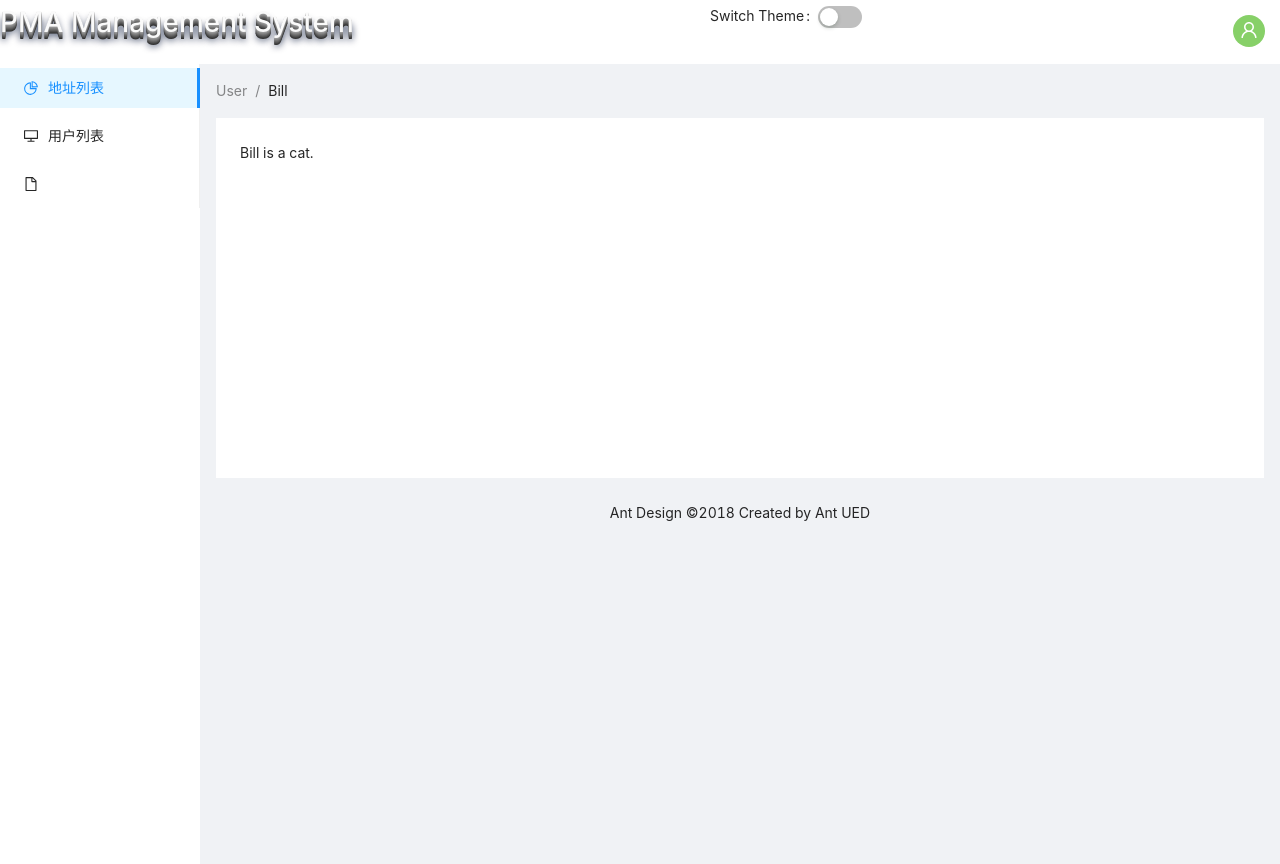
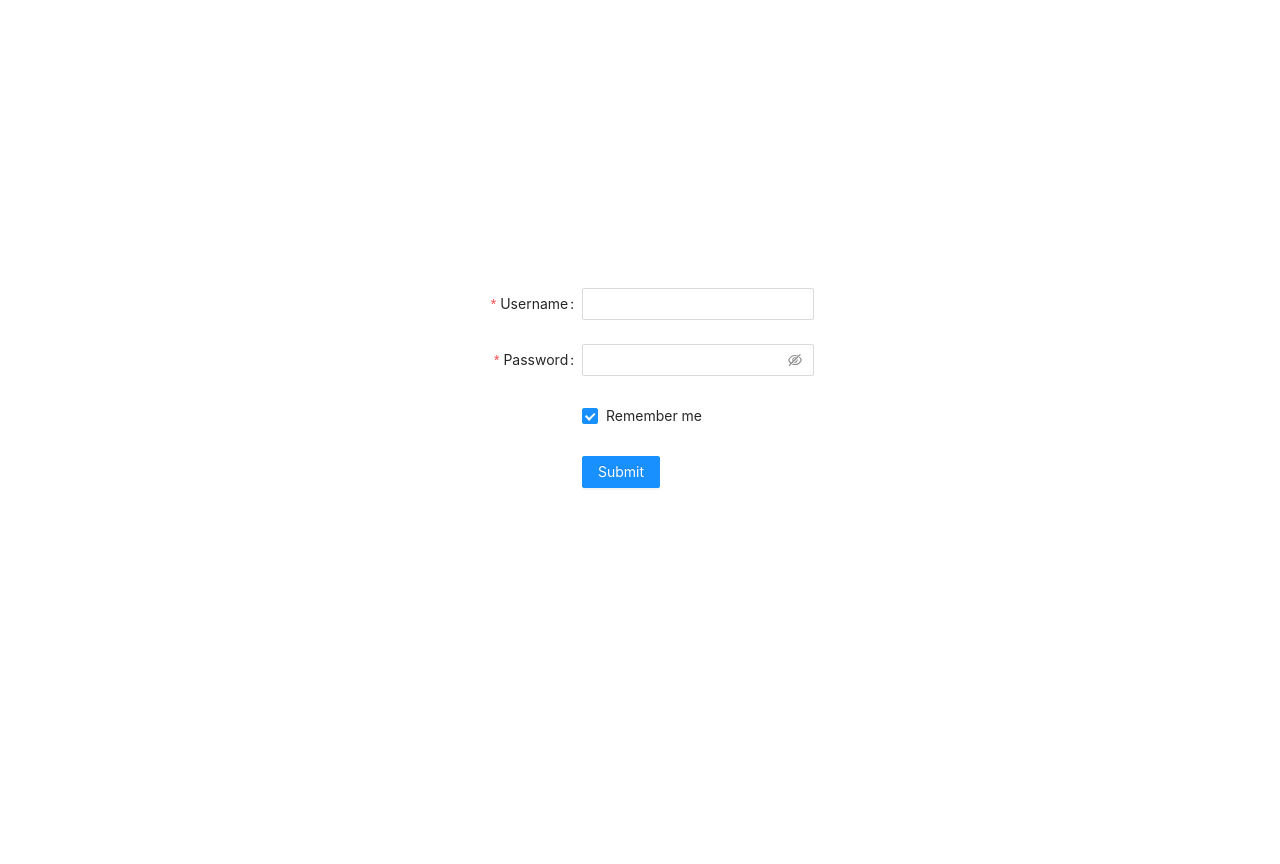
Before and after one commit to fnlearner/manage_sys_client, a React (Create React App) app: page / in a window 1280 px wide. After the commit the page ends 800 px from the top, so only its background shows below. Built offline with nearby package versions, Linux system fonts and the light colour scheme.

Commit message:
feat:增加登陆页以及过场动画

```diff
--- a/package.json
+++ b/package.json
@@ -12,6 +12,7 @@
     "@types/react-dom": "^16.9.8",
     "@types/react-redux": "^7.1.9",
     "@types/react-router-dom": "^5.1.5",
+    "@types/react-transition-group": "^4.4.0",
     "@types/styled-components": "^5.1.1",
     "antd": "^4.4.2",
     "react": "^16.13.1",
--- a/src/App.css
+++ b/src/App.css
@@ -1,5 +1,6 @@
 .App {
   text-align: center;
+  height: 100%;
 }
 
 .App-logo {
--- a/src/App.tsx
+++ b/src/App.tsx
@@ -1,15 +1,29 @@
-import React from "react";
+import React, { useEffect, useState,  } from "react";
 // import logo from "./logo.svg";
 import "./App.css";
 import Nav from "./components/Nav";
 import "antd/dist/antd.css";
-
-function App() {
+import Login from "./views/Login";
+import { CSSTransition } from "react-transition-group";
+import { withRouter, Route } from "react-router";
+import { BrowserRouter, Redirect, Switch,useHistory } from "react-router-dom";
+// @withRouter
+const App= () => {
+  const [isLogin, setisLogin] = useState(false);
+  const history = useHistory()
+  console.log(history)
+  // useEffect(() => {
+  //   if (isLogin) {
+  //     history.replace("/Nav");
+  //   } else {
+  //     history.replace("/login");
+  //   }
+  // }, [isLogin]);
   return (
     <div className="app">
-      <Nav />
+        {isLogin ? <Nav/> : <Login submit={setisLogin}/>}
     </div>
   );
-}
+};
 
-export default App;
+export default React.memo(App);
--- a/src/components/Nav/index.tsx
+++ b/src/components/Nav/index.tsx
@@ -50,15 +50,12 @@ function Slider(props: {
   );
 }
 function LayoutContent() {
-  // const { switchTheme } = props;
-  // console.log(switchTheme);
   return (
-    <Layout className="site-layout">
-      <CustomRouter />
-      <Footer style={{ textAlign: "center" }}>
-        Ant Design ©2018 Created by Ant UED
-      </Footer>
-    </Layout>
+    <>
+      <Layout className="site-layout" style={{ position: "relative" }}>
+        <CustomRouter />
+      </Layout>
+    </>
   );
 }
 
@@ -111,8 +108,11 @@ function useNav() {
             setCollapse={setCollapse}
             theme={theme}
           ></Slider>
-          <LayoutContent  />
+          <LayoutContent />
         </Layout>
+        <Footer style={{ textAlign: "center" }}>
+          Ant Design ©2018 Created by Ant UED
+        </Footer>
       </Container>
     </BrowserRouter>
   );
--- a/src/components/Nav/style.ts
+++ b/src/components/Nav/style.ts
@@ -9,6 +9,7 @@ export const Container = styled.div`
   .site-layout .site-layout-background {
     background: #fff;
   }
+  overflow:hidden;
 `;
 export const TopContainer = styled.div`
   color: #108ee9;
--- a/src/index.css
+++ b/src/index.css
@@ -6,8 +6,55 @@ body {
   -webkit-font-smoothing: antialiased;
   -moz-osx-font-smoothing: grayscale;
 }
-
+#root, .app{
+  height: 100%;
+}
 code {
   font-family: source-code-pro, Menlo, Monaco, Consolas, 'Courier New',
     monospace;
 }
+
+.forward-enter {
+  opacity: 0;
+  transform: translateX(100%);
+}
+
+.forward-enter-active {
+  opacity: 1;
+  transform: translateX(0);
+  transition: all 500ms;
+}
+
+.forward-exit {
+  opacity: 1;
+  transform: translateX(0);
+}
+
+.forward-exit-active {
+  opacity: 0;
+  transform: translateX(-100%);
+  transition: all 500ms;
+}
+
+/* 路由后退时的入场/离场动画 */
+.back-enter {
+  opacity: 0;
+  transform: translateX(-100%);
+}
+
+.back-enter-active {
+  opacity: 1;
+  transform: translateX(0);
+  transition: all 500ms;
+}
+
+.back-exit {
+  opacity: 1;
+  transform: translateX(0);
+}
+
+.back-exit-active {
+  opacity: 0;
+  transform: translate(100%);
+  transition: all 500ms;
+}
--- a/src/router.tsx
+++ b/src/router.tsx
@@ -1,14 +1,43 @@
 import * as React from "react";
-import {  Switch, Route } from "react-router-dom";
+import { Switch, Route, withRouter,Redirect } from "react-router-dom";
 import Hello from "./components/HelloWorld";
 import UserList from "./views/UserList/user";
-const router = () => {
+import { CSSTransition, TransitionGroup } from "react-transition-group";
+import styled from "styled-components";
+import Login from './views/Login'
+enum ANIMATION_MAP {
+  PUSH = "forward",
+  POP = "back",
+  REPLACE = "replace",
+}
+const Routes = withRouter(({ location, history }) => {
+  // console.log(history);
+  // history.replace('/')
   return (
-    <Switch>
-      <Route path="/" exact component={Hello}></Route>
-      <Route path="/user" exact component={UserList}></Route>
-    </Switch>
+    <TransitionGroup
+      className={"router-wrapper"}
+      childFactory={(child) =>
+        React.cloneElement(child, {
+          classNames: ANIMATION_MAP[history.action],
+        })
+      }
+    >
+      <CSSTransition timeout={5000} key={location.pathname}>
+        <Container>
+          <Switch location={location}>
+            {/* <Route path='login' component={Login.apply(null,submit)}/> */}
+            <Route path="/" exact component={Hello}></Route>
+            <Route path="/user" exact component={UserList}></Route>
+            <Redirect to="/"></Redirect>
+          </Switch>
+        </Container>
+      </CSSTransition>
+    </TransitionGroup>
   );
-};
-
-export default React.memo(router);
+});
+const Container = styled.div`
+  position: absolute;
+  top: 0;
+  width: 100%;
+`;
+export default React.memo(Routes);
--- /dev/null
+++ b/src/views/Login/index.tsx
@@ -0,0 +1,74 @@
+import React, { useEffect, useState } from "react";
+import { Form, Input, Button, Checkbox } from "antd";
+import { Container, InlineBox } from "./style";
+const layout = {
+  labelCol: { span: 8 },
+  wrapperCol: { span: 16 },
+};
+const tailLayout = {
+  wrapperCol: { offset: 8, span: 16 },
+};
+
+const onFinish = (submit: any, values: unknown) => {
+  // console.log(typeof submit)
+  if (!values) return false;
+  submit(true);
+  console.log("Success:", values);
+};
+
+const onFinishFailed = (errorInfo: unknown) => {
+  console.log("Failed:", errorInfo);
+  if (errorInfo) return false;
+};
+
+const Login = (props: { submit: (val: any) => void }) => {
+  const [inputval, setinputval] = useState("");
+  useEffect(() => {
+    console.log(inputval);
+  }, [inputval]);
+
+  const changeInputVal = (e: React.ChangeEvent<HTMLInputElement>) => {
+    setinputval(e.target.value);
+  };
+  return (
+    <Container>
+      <InlineBox>
+        <Form
+          {...layout}
+          name="basic"
+          initialValues={{ remember: true }}
+          onFinish={onFinish.bind(null, props.submit)}
+          onFinishFailed={onFinishFailed}
+        >
+          <Form.Item
+            label="Username"
+            name="username"
+            rules={[{ required: true, message: "Please input your username!" }]}
+          >
+            <Input onChange={changeInputVal} value={inputval} />
+          </Form.Item>
+
+          <Form.Item
+            label="Password"
+            name="password"
+            rules={[{ required: true, message: "Please input your password!" }]}
+          >
+            <Input.Password />
+          </Form.Item>
+
+          <Form.Item {...tailLayout} name="remember" valuePropName="checked">
+            <Checkbox>Remember me</Checkbox>
+          </Form.Item>
+
+          <Form.Item {...tailLayout}>
+            <Button type="primary" htmlType="submit">
+              Submit
+            </Button>
+          </Form.Item>
+        </Form>
+      </InlineBox>
+    </Container>
+  );
+};
+
+export default Login;
--- /dev/null
+++ b/src/views/Login/style.ts
@@ -0,0 +1,13 @@
+import styled from 'styled-components'
+export const Container = styled.div`
+    width:100%;
+    height:100%;
+    display:flex;
+    justify-content:center;
+    align-items:center;
+`
+
+export const InlineBox = styled.div`
+    padding:10px;
+    margin:10px
+`
```
Also changed, not shown: 1 other file (tests, documents, lock files or other folders).
